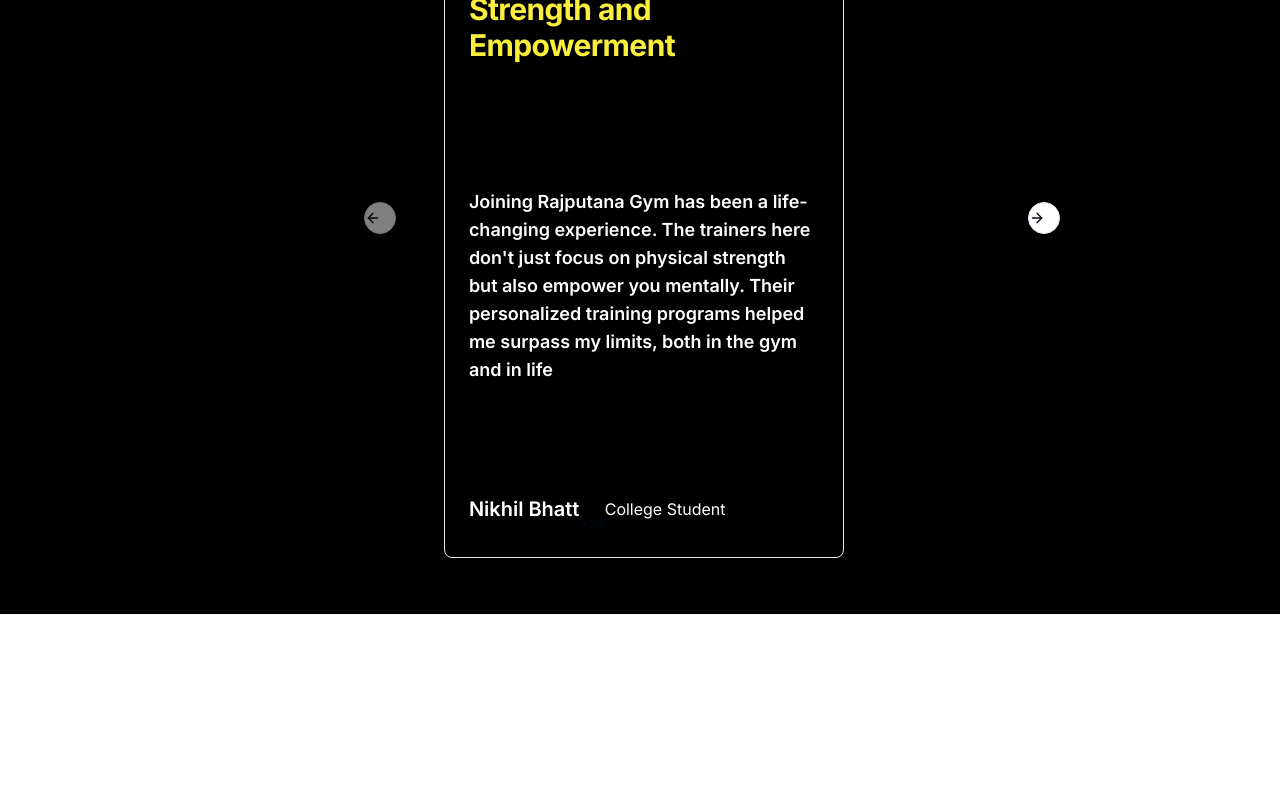
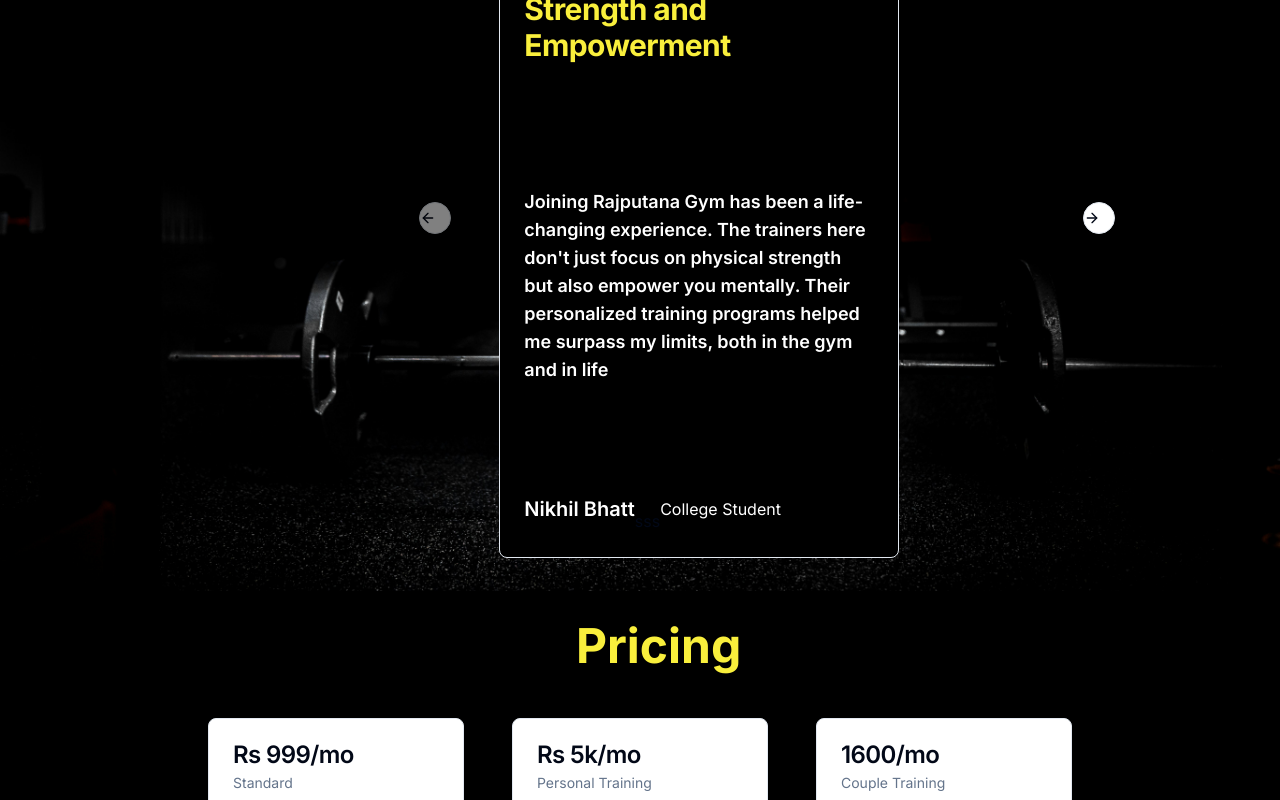
Before and after one commit to BeNikk/fitness, a Next.js app in the folder gym/: page / in a window 1280 px wide. Shown: the part 2000-2800 px from the top of the page. Before the commit the page ends 2622 px from the top, so only its background shows below. Built offline with nearby package versions, Linux system fonts and the light colour scheme.

Commit message:
added pricing

```diff
--- a/gym/app/page.tsx
+++ b/gym/app/page.tsx
@@ -1,5 +1,6 @@
 "use client";
 import About from "@/components/About";
+import Pricing from "@/components/Pricing";
 import Services from "@/components/Services";
 import Testimonials from "@/components/Testimonials";
 import MainPage from "@/components/mainPage";
@@ -17,6 +18,9 @@
       <section id="Testimonials">
         <Testimonials />
       </section>
+      <section id="Pricing">
+        <Pricing />
+      </section>
     </main>
   );
 }
--- /dev/null
+++ b/gym/components/Pricing.tsx
@@ -0,0 +1,74 @@
+import React from "react";
+import {
+  Card,
+  CardContent,
+  CardDescription,
+  CardFooter,
+  CardHeader,
+  CardTitle,
+} from "@/components/ui/card";
+import { Button } from "./ui/button";
+
+const Pricing = () => {
+  return (
+    <div>
+      <div className="">
+        <p className="text-5xl text-[#F9EF3C] font-bold ml-[30%] lg:ml-[45%] mb-4">
+          Pricing
+        </p>
+        <div className="flex flex-col lg:flex-row items-center justify-center mt-12 gap-12">
+          <div>
+            <Card className="min-w-64 min-h-72">
+              <CardHeader>
+                <CardTitle>Rs 999/mo</CardTitle>
+                <CardDescription>Standard</CardDescription>
+              </CardHeader>
+              <CardContent>
+                <p>Group training</p>
+                <p>Shared Training</p>
+                <p>Diet Consultation</p>
+              </CardContent>
+              <CardFooter>
+                <Button>Contact Us</Button>
+              </CardFooter>
+            </Card>
+          </div>
+          <div>
+            <Card className="min-w-64 min-h-72">
+              <CardHeader>
+                <CardTitle>Rs 5k/mo</CardTitle>
+                <CardDescription>Personal Training</CardDescription>
+              </CardHeader>
+              <CardContent>
+                <p>Personal Training</p>
+                <p>Diet consultation</p>
+                <p>Nutrition counselling</p>
+              </CardContent>
+              <CardFooter>
+                <Button>Contact Us</Button>
+              </CardFooter>
+            </Card>
+          </div>
+          <div>
+            <Card className="min-w-64 min-h-72">
+              <CardHeader>
+                <CardTitle>1600/mo</CardTitle>
+                <CardDescription>Couple Training</CardDescription>
+              </CardHeader>
+              <CardContent>
+                <p>Group training</p>
+                <p>Shared Training</p>
+                <p>Diet Consultation</p>
+              </CardContent>
+              <CardFooter>
+                <Button>Contact Us</Button>
+              </CardFooter>
+            </Card>
+          </div>
+        </div>
+      </div>
+    </div>
+  );
+};
+
+export default Pricing;
--- a/gym/components/Testimonials.tsx
+++ b/gym/components/Testimonials.tsx
@@ -54,9 +54,12 @@
 ];
 const Testimonials = () => {
   return (
-    <div className="">
+    <div
+      className="bg-contain bg-no-repeat bg-center"
+      style={{ backgroundImage: 'url("/main.jpg")' }}
+    >
       <div>
-        <div className="text-white font-bold text-5xl lg:ml-[30%] ml-[15%] ">
+        <div className="text-white font-bold text-5xl lg:ml-[35%] ml-[11%] ">
           What people says about us
         </div>
         <div className="flex flex-col m-2 items-center justify-evenly lg:flex-row lg:gap-16 lg:ml-[7%] mr-6">
@@ -64,7 +67,7 @@
             <div className="mt-8 flex flex-col ">
               <div className=" lg:text-xl lg:font-semibold lg:text-[#F9EF3C] lg:mb-4"></div>
 
-              <div className="m-4 mt-5 ml-[10%] lg:ml-[26%]">
+              <div className="m-4 mt-5 ml-[10%] lg:ml-[35%]">
                 <Carousel className="w-[400px] lg:w-[600px]">
                   <CarouselContent>
                     {test.map((index) => (
--- a/gym/package.json
+++ b/gym/package.json
@@ -11,6 +11,7 @@
   "dependencies": {
     "@radix-ui/react-avatar": "^1.0.4",
     "@radix-ui/react-slot": "^1.0.2",
+    "bootstrap": "^5.3.3",
     "class-variance-authority": "^0.7.0",
     "clsx": "^2.1.0",
     "embla-carousel-react": "^8.0.0",
```
Also changed, not shown: 1 other file (tests, documents, lock files or other folders).
